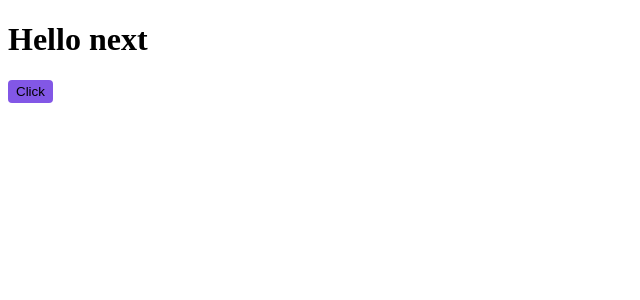
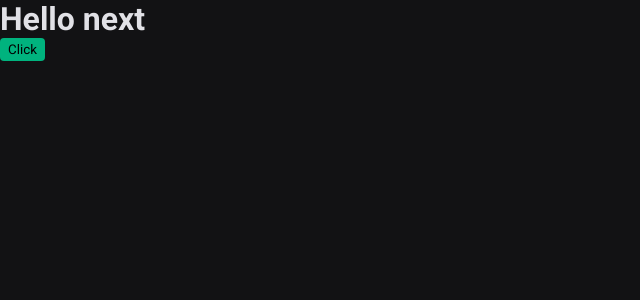
Before and after one commit to GabriPires/ignite-shop, a Next.js app: page / in a window 1280 px wide. Shown: the top 300 px of the page, without its empty margins (0-640 px from the left). Built offline with nearby package versions, Linux system fonts and the light colour scheme.

Commit message:
feat: global styles and some color variables

```diff
--- a/src/pages/_app.tsx
+++ b/src/pages/_app.tsx
@@ -1,7 +1,8 @@
-import type { AppProps } from 'next/app';
+import { AppProps } from 'next/app';
+import { globalStyles } from '../styles/global';
 
-function MyApp({ Component, pageProps }: AppProps) {
+globalStyles();
+
+export default function App({ Component, pageProps }: AppProps) {
   return <Component {...pageProps} />;
 }
-
-export default MyApp;
--- a/src/pages/index.tsx
+++ b/src/pages/index.tsx
@@ -11,7 +11,7 @@ const Home: NextPage = () => {
 };
 
 const Button = styled('button', {
-  backgroundColor: '$rocketseat',
+  backgroundColor: '$green300',
   borderRadius: 4,
   border: 'none',
   padding: '4px 8px',
--- /dev/null
+++ b/src/styles/global.ts
@@ -0,0 +1,17 @@
+import { globalCss } from '.';
+
+export const globalStyles = globalCss({
+  '*': {
+    margin: 0,
+    padding: 0,
+  },
+  body: {
+    backgroundColor: '$gray900',
+    color: '$gray100',
+    '-webkit-font-smoothing': 'antialiased',
+  },
+  'body, input, textarea, button': {
+    fontFamily: 'Roboto, sans-serif',
+    fontWeight: 400,
+  },
+});
--- a/src/styles/index.ts
+++ b/src/styles/index.ts
@@ -12,7 +12,15 @@ export const {
 } = createStitches({
   theme: {
     colors: {
-      rocketseat: '#8257E6',
+      white: '#FFFFFF',
+
+      gray100: '#e1e1e6',
+      gray300: '#c4c4cc',
+      gray800: '#202024',
+      gray900: '#121214',
+
+      green300: '#00b37e',
+      green500: '#00875f',
     },
   },
 });
```
